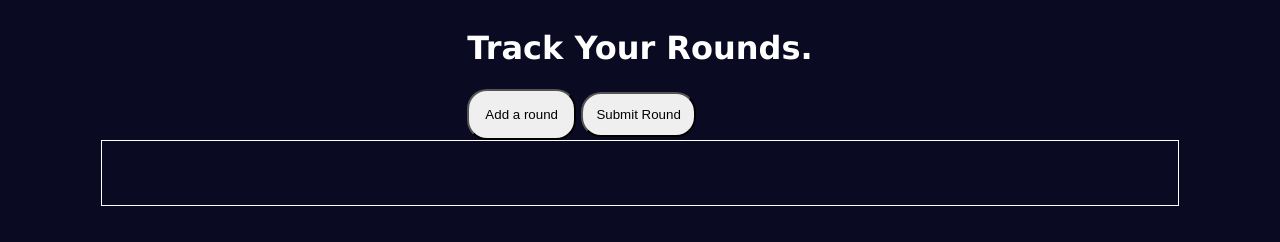
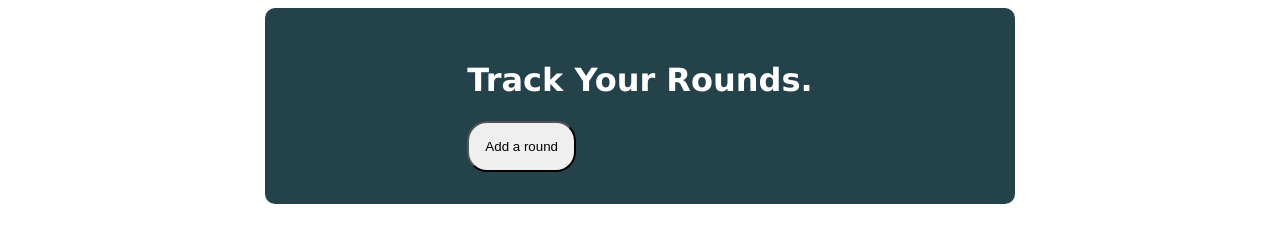
Before and after one commit to KierenLWoods/GolfRoundTracker, a plain HTML site: page index.html in a window 1280 px wide. Drawn offline with Linux system fonts and the light colour scheme.

Commit message:
Further clean up

```diff
--- a/index.html
+++ b/index.html
@@ -28,7 +28,7 @@
                 <button class="submit-round-btn">Submit Round</button>
                 </div>
 
-                <div class="round-container">
+                <div class="rounds">
 
                 </div>
 
--- a/script.js
+++ b/script.js
@@ -4,6 +4,7 @@ const courseDropDownList = document.querySelector(".score-container-drpdwn");
 const scoreSummaryContainer = document.querySelector(".summary-container");
 const scorecardTable = document.querySelector('.score-container-table');
 const submitRoundButton = document.querySelector('.submit-round-btn');
+const userScore = document.querySelector('.score-container-score');
 
 let cardTableExists = false;
 let parInputs;
@@ -172,8 +173,7 @@ const isCardComplete = () => {
     }
   });
   if (cardComplete) {
-    console.log("Show me");
-    document.querySelector(".submit-round-btn").style.display = "block";
+    submitRoundButton.style.display = "block";
   }
 };
 
@@ -206,6 +206,7 @@ courseDropDownList.addEventListener("change", (e) => {
     .filter((course) => course.id == courseId)
     .pop().name;
     scorecardTable.style.display = "block";
+    userScore.style.display = "block";
 });
 submitRoundButton.addEventListener("click", () => {
   myRounds.push({
--- a/styles.css
+++ b/styles.css
@@ -1,6 +1,12 @@
+html {
+    box-sizing: border-box;
+  }
+  *, *:before, *:after {
+    box-sizing: inherit;
+  }
+
 body {
     font-family: Verdana, Geneva, Tahoma, sans-serif;
-    background-color: #0a0a23;
     color: #ffffff;
 }
 
@@ -9,13 +15,19 @@ body {
     flex-direction: column;
     align-items: center;
     justify-content: center;
+    width:80%;
+    max-width:750px;
+    background-color: #23424a;
+    border-radius: 10px;
+    margin: 0 auto;
+    padding: 2rem 1rem;
 }
 .card-container{
     display: flex;
     flex-direction: column;
 }
 
-.score-container-drpdwn , .score-container-score,.score-container-table{
+.score-container-drpdwn , .score-container-score,.score-container-table,.submit-round-btn{
     display: none;
 }
 h1{
```
